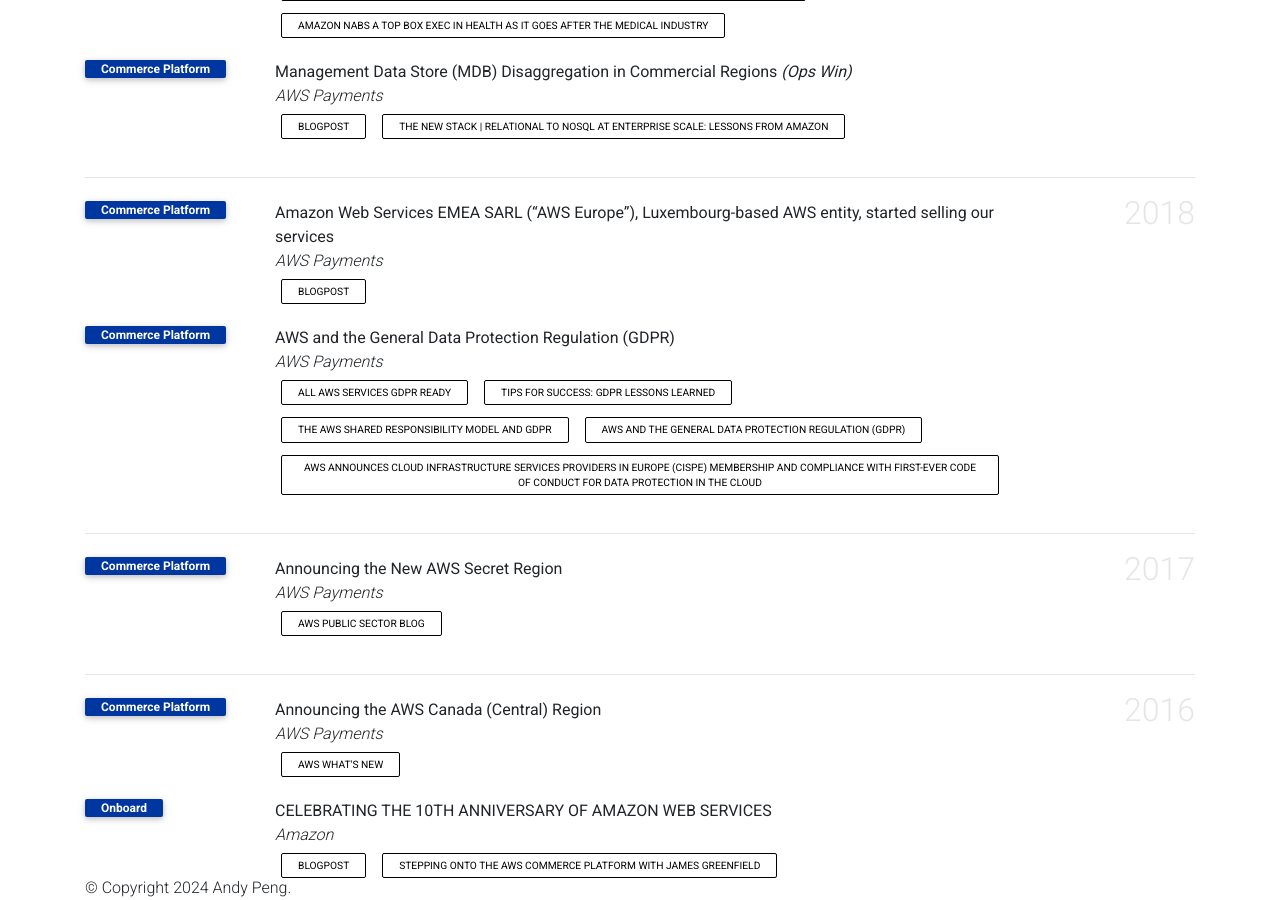
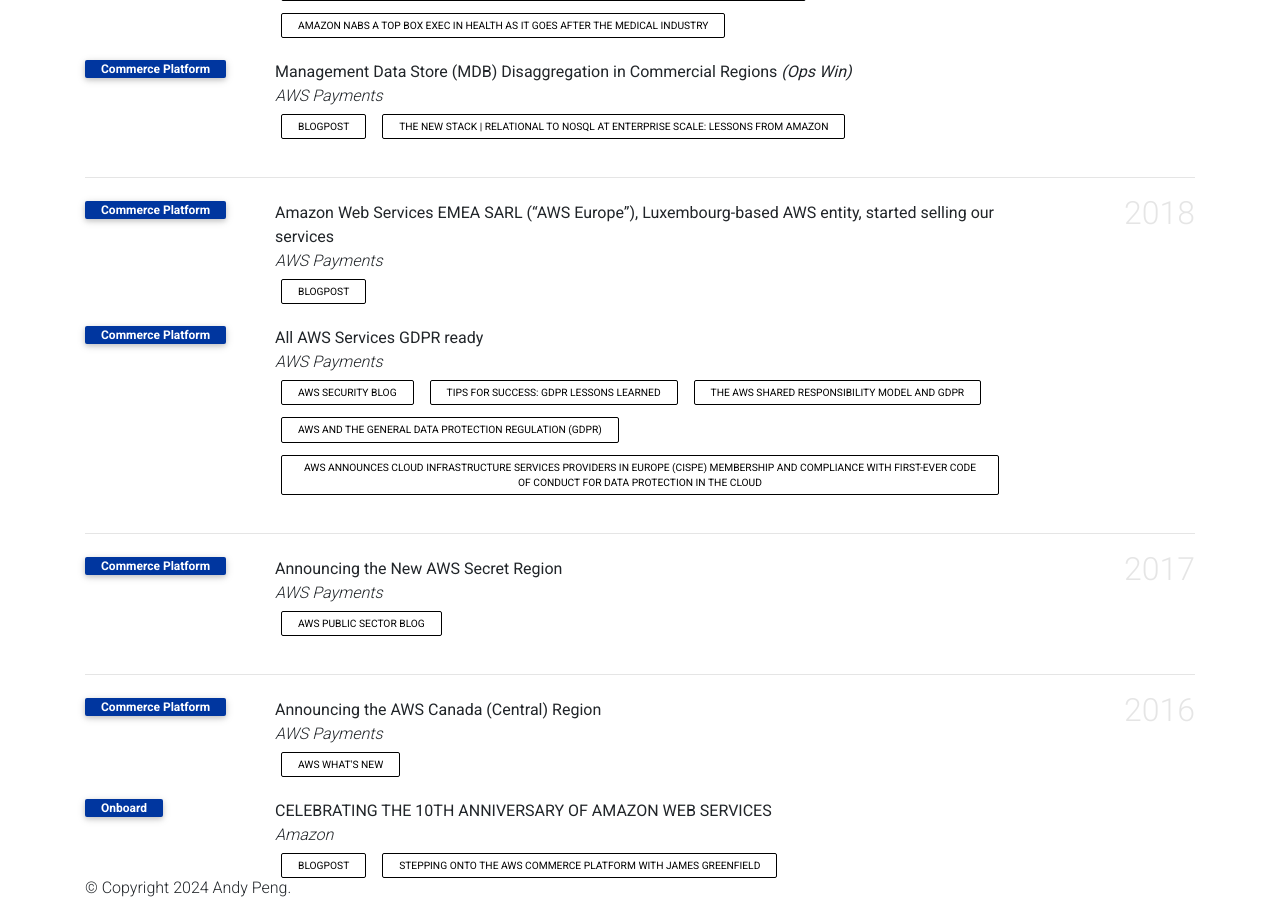
Before and after one commit to gfw001/gfw001.github.io, a Jekyll site: the page products.html, which Jekyll copies as it is, in a window 1280 px wide and 900 px high, scrolled down 3602 px. Built offline with Jekyll 4.4.1, drawn with Linux system fonts in a browser that asks for light colours; comment, search, counter and statistics services are not loaded; a style sheet for code colours, icons or effects is not loaded.

Commit message:
Update products.html

```diff
--- a/products.html
+++ b/products.html
@@ -656,10 +656,10 @@
             <div class="row">
                <div class="col-sm-2 abbr"><abbr class="badge">Commerce Platform</abbr></div>
                <div id="mao2023agent" class="col-sm-8">
-                  <div class="title">AWS and the General Data Protection Regulation (GDPR)</div>
+                  <div class="title">All AWS Services GDPR ready</div>
                   <div class="periodical"> <em>AWS Payments</em> </div>
                   <div class="links">
-                     <a href="https://aws.amazon.com/blogs/security/all-aws-services-gdpr-ready/" class="btn btn-sm z-depth-0" role="button" rel="external nofollow noopener" target="_blank">All AWS Services GDPR ready</a>
+                     <a href="https://aws.amazon.com/blogs/security/all-aws-services-gdpr-ready/" class="btn btn-sm z-depth-0" role="button" rel="external nofollow noopener" target="_blank">AWS Security Blog</a>
                      <a href="https://aws.amazon.com/blogs/security/tips-for-success-gdpr-lessons-learned/" class="btn btn-sm z-depth-0" role="button" rel="external nofollow noopener" target="_blank">Tips for Success: GDPR Lessons Learned</a>
                      <a href="https://aws.amazon.com/blogs/security/the-aws-shared-responsibility-model-and-gdpr/" class="btn btn-sm z-depth-0" role="button" rel="external nofollow noopener" target="_blank">The AWS Shared Responsibility Model and GDPR</a>
                      <a href="https://aws.amazon.com/blogs/security/aws-and-the-general-data-protection-regulation/" class="btn btn-sm z-depth-0" role="button" rel="external nofollow noopener" target="_blank">AWS and the General Data Protection Regulation (GDPR)</a>
```
